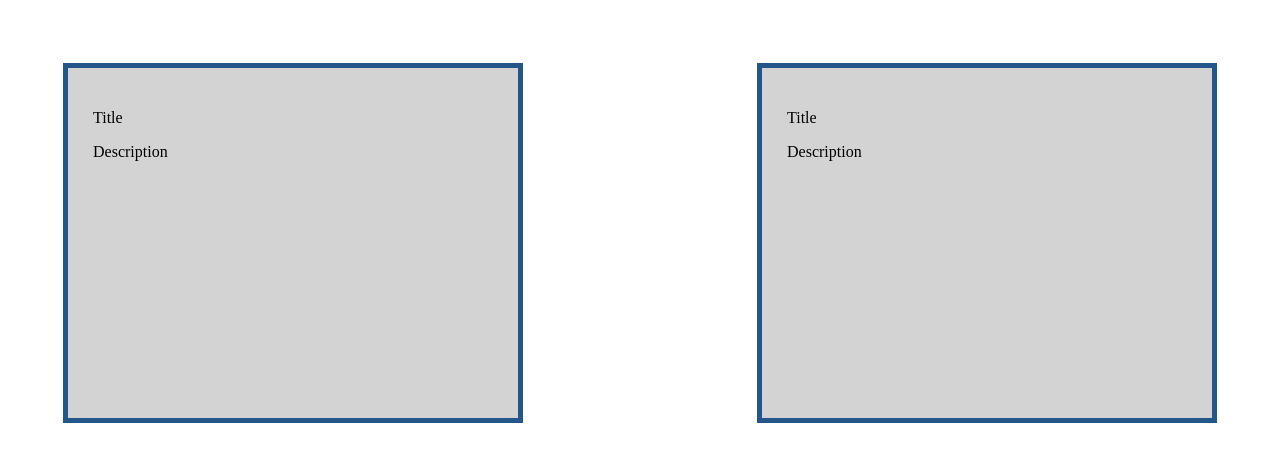
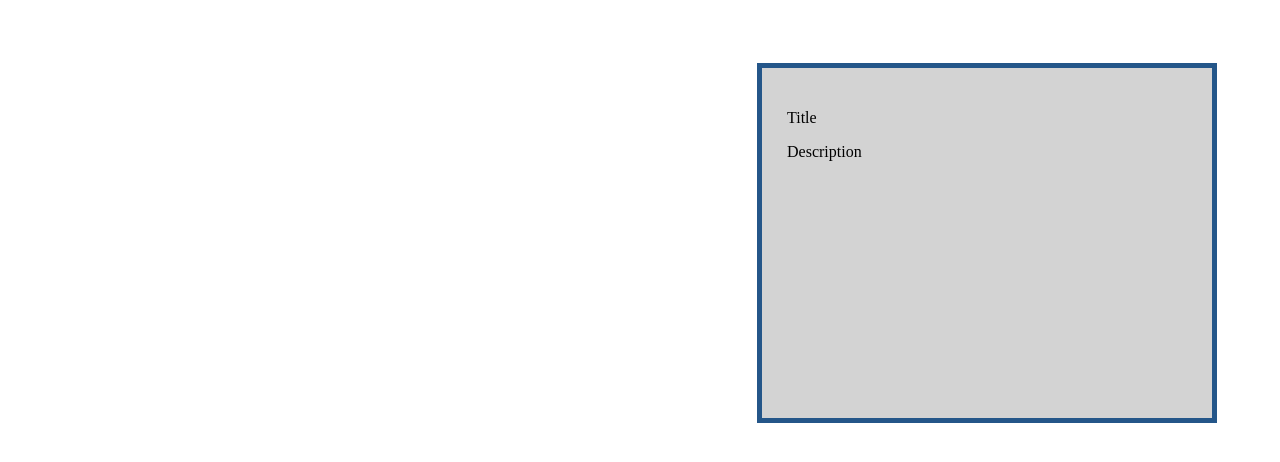
Before and after one commit to liciolentimo/flashcard, an Angular app: page / in a window 1280 px wide. Shown: the top 462 px of the page. Built offline with nearby package versions, Linux system fonts and the light colour scheme.

Commit message:
Added parameters for the flash class

```diff
--- a/src/app/flash.ts
+++ b/src/app/flash.ts
@@ -1,2 +1,6 @@
 export class Flash {
+    public showDescription:boolean;
+        constructor(public name:string,public description:string) {
+            this.showDescription=false
+    }
 }
--- a/src/app/flashcomponent/flashcomponent.component.html
+++ b/src/app/flashcomponent/flashcomponent.component.html
@@ -1,6 +1,6 @@
-<div id="flash-one">
-  <p>Title</p>
-  <p>Description</p>
+<div id="flash-one" *ngFor='let card of flashcards;let i = index'>
+  <li >{{flash.name}}</li>
+  <button  (click)='toggleDetails(i)'>Toggle Details</button>
 </div>
 
 <div id="flash-two">
```
